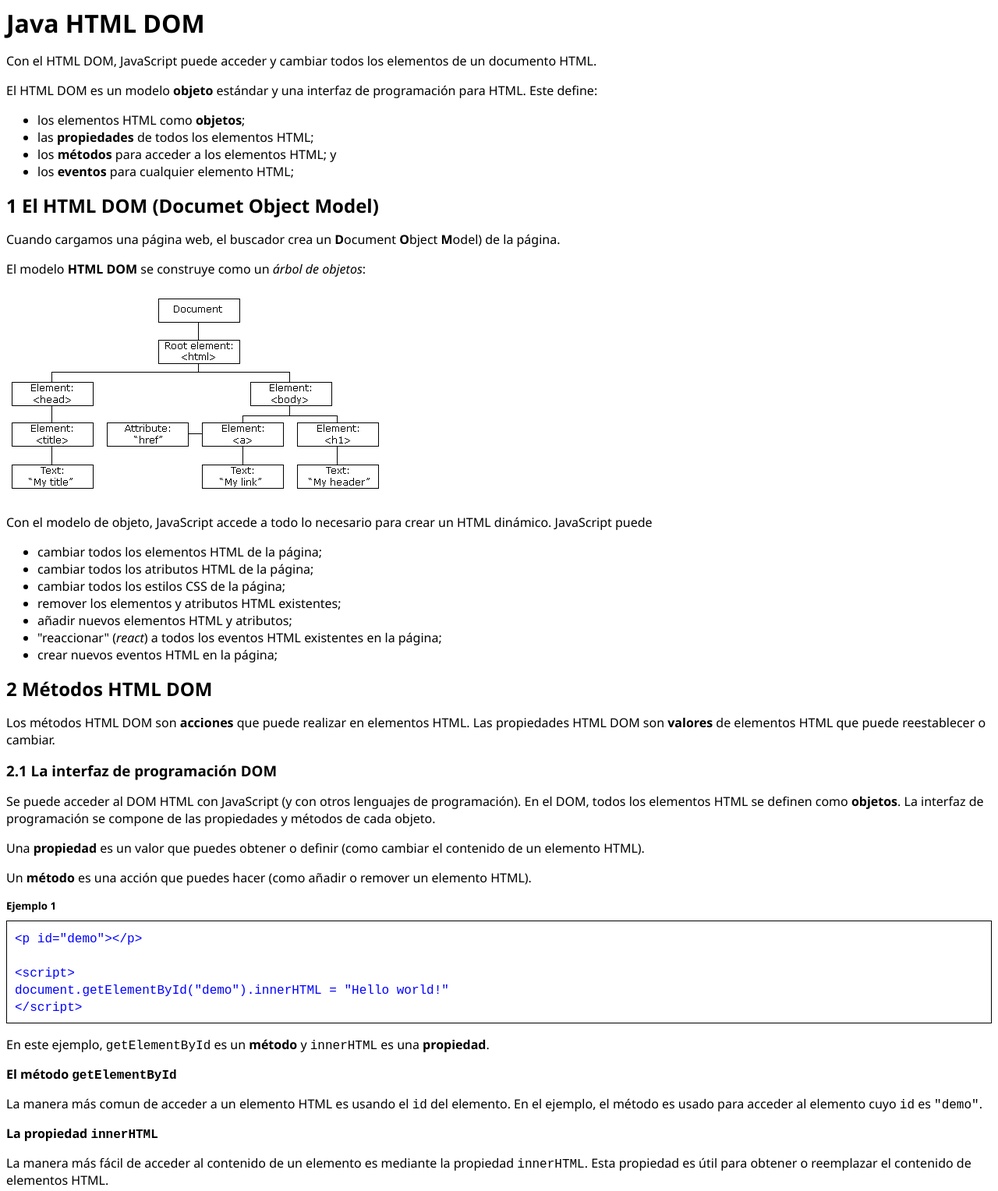
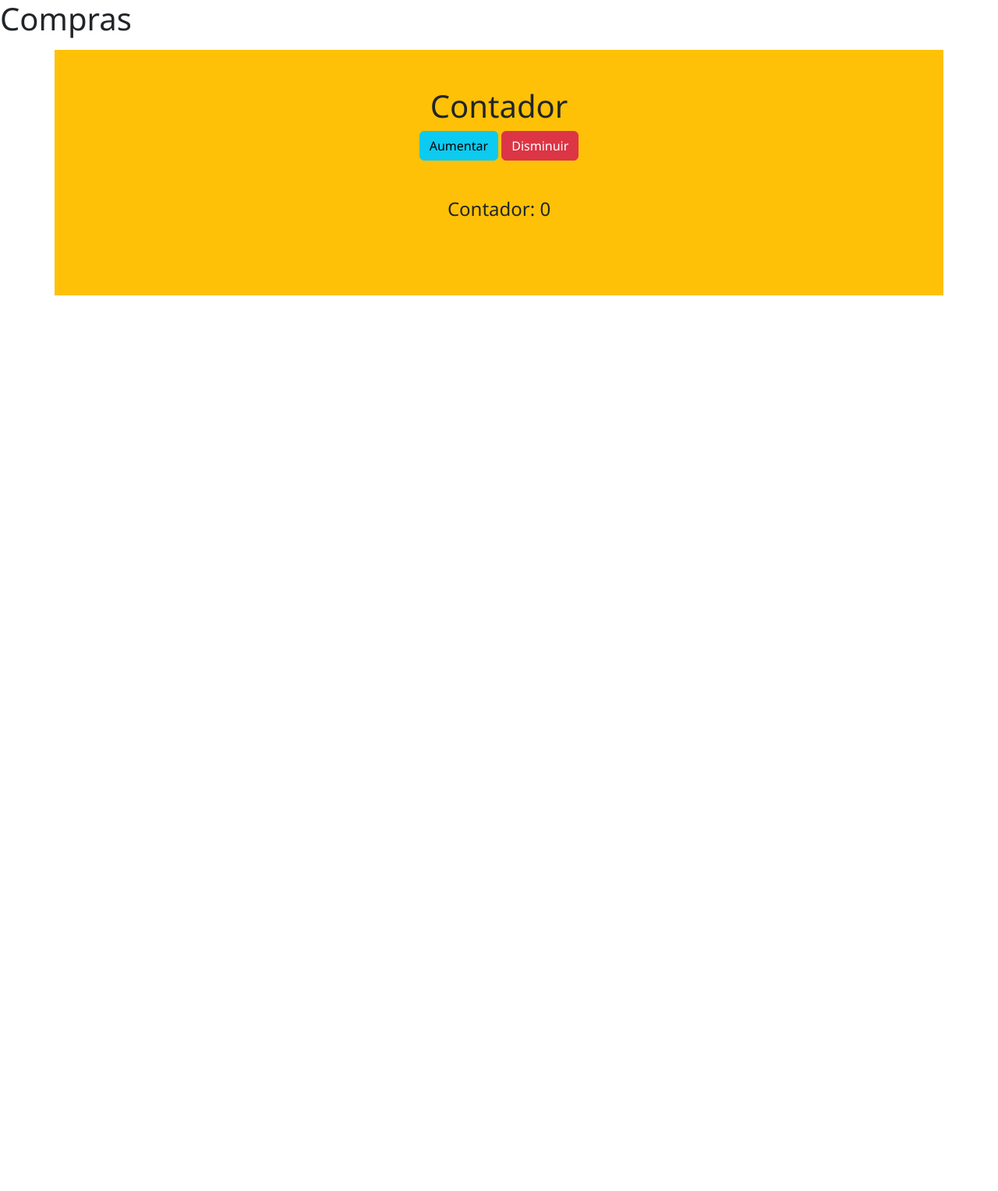
Before and after one commit to fedecolettok/JavaScript-HTML, a plain HTML site: page index.html in a window 1280 px wide. Shown: the whole page at 78% size. After the commit the page ends 800 px from the top, so only its background shows below. Drawn offline with nearby package versions, Linux system fonts and the light colour scheme.

Commit message:
termino el curso de js

```diff
--- /dev/null
+++ b/JavaScript/app.js
@@ -0,0 +1,141 @@
+/*const lista = document.getElementById('lista')
+console.log(lista) //es recomendable verificar que estamos accediendo a ese elemento en cuestión
+const items = document.createElement('li') //hasta ahora solo creamos el elemento 'li', pero como no tiene contenido no se muestra, y además, ese 'li' está "flotando en el aire", pues no le hemos dicho donde posicionarse.
+items.textContent = "Item 1" //tenemos creado el primer 'li' de la lista, pero no le hemos dicho a JS dónde debe ir este elemento
+lista.appendChild(items) //con appendChild le decimos a JS que coloque el elemento 'items' dentro de 'lista'*/
+
+/* const lista = document.getElementById("lista");
+const comidas = ["Pizza", "Hamburguesas", "Empanadas"];
+comidas.forEach((item) => {
+  const li = document.createElement("li"); //creamos la variable 'li' como el elemento que crearemos: <li>
+  li.textContent = item; //le damos el contenido que contendrá cada <li>, que es el ítem
+  lista.appendChild(li); //colocamos el hijo <li> dentro del padre <lista>
+});*/
+
+//Otra manera de hacer es concatenando las cadenas de strings con las comillas invertidas:
+
+/* const lista = document.getElementById("lista");
+const comidas = ["Pizza", "Hamburguesas", "Empanadas"];
+comidas.forEach((item) => {
+  lista.innerHTML += `<li>${item}</li>`
+})*/
+
+/*
+//FRAGMENT
+const lista = document.getElementById("lista");
+const comidas = ["Pizza", "Hamburguesas", "Empanadas"];
+
+const fragment1 = document.createDocumentFragment() //creamos un fragmento
+// const fragment1 = new DocumentFragment(); es otra manera de hacer lo mismo.
+// lo que hará este fragment es permitirnos guardar toda el template o nodo de HTML (la lista) dentro de un fragmento del documento.
+
+
+comidas.forEach(platillo => {
+   const item = document.createElement('li');
+   item.textContent = platillo;
+   fragment1.appendChild(item)
+}); //hasta ahora no se mostrarán los restultados en la página, pues tenemos armado el fragment "fragment1", pero no lo hemos empujado a la <ul>
+lista.appendChild(fragment1) //acá mostramos lo que guardamos en el fragment.
+console.log(fragment1) // #document.fragment
+*/
+
+/*
+   //Insertar Primero
+const lista = document.getElementById("lista");
+const comidas = ["Pizza", "Hamburguesas", "Empanadas"];
+const fragment1 = document.createDocumentFragment();
+
+/* comidas.forEach(element => {
+   const li = document.createElement('li');
+   li.textContent = element;
+   const nodoHijo = fragment1.firstChild
+   console.log(element, nodoHijo) //element = "Pizza", "Hamburg" y "Empanadas", y nodoHijo = "null", "Pizza" y "Pizza".
+   fragment1.insertBefore(li)
+});
+lista.appendChild(fragment1) //
+
+
+comidas.forEach(element => {
+const li = document.createElement('li');
+li.textContent = element;
+const nodoHijo = fragment1.firstChild
+fragment1.insertBefore(li, nodoHijo)
+});
+lista.appendChild(fragment1)
+*/
+
+/*
+//TEMPLATE
+const lista = document.getElementById('lista');
+const comidas = ["Pizza", "Hamburguesas", "Empanadas"];
+const fragment = document.createDocumentFragment();
+/
+comidas.forEach(platillo => {
+   //creamos los <li>:
+   const li = document.createElement('li');
+   //agregamos la clase "list" a cada <li>:
+   li.classList.add("list");
+   //creamos <b>:
+   const b = document.createElement('b');
+   //agregamos texto a <b>:
+   b.textContent = "Nombre: ";
+   //creamos <span>:
+   const span = document.createElement('span');
+   //agregamos clase a <span>
+   span.classList.add('text-danger');
+   //agregamos texto a <span>:
+   span.textContent = platillo;
+   //agregamos nodos hijos a <li>:
+   li.appendChild(b);
+   li.appendChild(span);
+   //agregamos <li> al frgament
+   fragment.appendChild(li)
+});
+lista.appendChild(fragment)
+*
+
+const template1 = document.getElementById('template-li').content
+
+comidas.forEach(plato => {
+   //accedemos al elemento <span> del template y le agregamos el plato
+   // template1.querySelector("span").textContent = plato;
+   template1.querySelector(".text-danger").textContent = plato;
+   //clonamos el elemento plato
+   const clone = template1.cloneNode(true)
+   //const clone = document.importNode(template1, true);
+   //agregamos el elemento plato al fragment
+   fragment.appendChild(clone);
+})
+lista.appendChild(fragment)
+*/
+
+
+/*const btnAumentar = document.querySelector('.btn-info')
+const span = document.getElementById('resultados')
+let contador = 0
+
+btnAumentar.addEventListener('click', () => {
+   contador++;
+   span.textContent = contador
+})
+
+const btnDisminuir = document.querySelector('.btn-danger')
+btnDisminuir.addEventListener('click', () => {
+   contador--;
+   span.textContent = contador
+})*/
+
+//Event delegation
+const container = document.querySelector('.container') //accedemos a la seccion donde se encuentran los botones
+const span = document.getElementById('resultados')
+var contador = 0
+
+container.addEventListener('click', (e) => {
+   if(e.target.classList.contains('btn-info')) {
+      contador ++
+      span.textContent = contador
+   } else {
+      contador --;
+      span.textContent = contador
+   } e.stopPropagation()
+})
--- a/index.html
+++ b/index.html
@@ -6,65 +6,30 @@
   <meta name="viewport" content="width=device-width, initial-scale=1.0">
   <title>JavaScript + HTML</title>
   <link rel="stylesheet" href="CSS/styles.css">
+  <link href="https://cdn.jsdelivr.net/npm/bootstrap@5.3.0-alpha1/dist/css/bootstrap.min.css" rel="stylesheet" integrity="sha384-GLhlTQ8iRABdZLl6O3oVMWSktQOp6b7In1Zl3/Jr59b6EGGoI1aFkw7cmDA6j6gD" crossorigin="anonymous">
+
 </head>
 <body>
-  <h1 class="titulo1">Java HTML DOM</h1>
-  </div>
-  <p>
-    <p>Con el HTML DOM, JavaScript puede acceder y cambiar todos los elementos de un documento HTML.</p>
-    <p>El HTML DOM es un modelo <b>objeto</b> estándar y una interfaz de programación para HTML. Este define:</p>
-    <ul>
-      <li>los elementos HTML como <b>objetos</b>;</li>
-      <li>las <b>propiedades</b> de todos los elementos HTML;</li>
-      <li>los <b>métodos</b> para acceder a los elementos HTML; y</li>
-      <li>los <b>eventos</b> para cualquier elemento HTML;</li>
-    </ul>
-  </p>
-
-  <h2>1 El HTML DOM (Documet Object Model)</h2>
-  <p>Cuando cargamos una página web, el buscador crea un <b>D</b>ocument <b>O</b>bject <b>M</b>odel) de la página.</p>
-  <p>El modelo <b>HTML DOM</b> se construye como un <em>árbol de objetos</em>:</p>
-  <img src="/Images/HTML DOM tree.gif" alt="HTML DOM tree">
-  <p>Con el modelo de objeto, JavaScript accede a todo lo necesario para crear un HTML dinámico. JavaScript puede</p>
-  <ul>
-    <li>cambiar todos los elementos HTML de la página;</li>
-    <li>cambiar todos los atributos HTML de la página;</li>
-    <li>cambiar todos los estilos CSS de la página;</li>
-    <li>remover los elementos y atributos HTML existentes;</li>
-    <li>añadir nuevos elementos HTML y atributos;</li>
-    <li>"reaccionar" (<em>react</em>) a todos los eventos HTML existentes en la página;</li>
-    <li>crear nuevos eventos HTML en la página;</li>
+  <h1>Compras</h1>
+  <ul id="lista">
+    <template id="template-li">
+      <li class="list">
+        <b>Nombre: </b><span class="text-danger">Descripción...</span>
+      </li>
+    </template>
   </ul>
 
+  <section class="container py-5 text-center bg-warning">
+    <h1>Contador</h1>
+    <button type="button" class="btn btn-info">Aumentar</button>
+    <button type="button" class="btn btn-danger">Disminuir</button>
+    <h4 class="my-5">Contador: <span id="resultados">0</span></h4>
+  </section>
 
-  <h2>2 Métodos HTML DOM</h2>
-  <p>Los métodos HTML DOM son <b>acciones</b> que puede realizar en elementos HTML. Las propiedades HTML DOM son <b>valores</b> de elementos HTML que puede reestablecer o cambiar.</p>
 
-  <h3>2.1 La interfaz de programación DOM</h3>
-  <p>Se puede acceder al DOM HTML con JavaScript (y con otros lenguajes de programación). En el DOM, todos los elementos HTML se definen como <b>objetos</b>. La interfaz de programación se compone de las propiedades y métodos de cada objeto.</p>
-  <p>Una <b>propiedad</b> es un valor que puedes obtener o definir (como cambiar el contenido de un elemento HTML).</p>
-  <p>Un <b>método</b> es una acción que puedes hacer (como añadir o remover un elemento HTML).</p>
 
-  <h5>Ejemplo 1</h5>
-  <section class="ejemplo">
-    <code>
-      &lt;p id="demo"&gt;&lt;/p&gt;
-      <br>
-      <br>
-      &lt;script> <br>
-        document.getElementById("demo").innerHTML = "Hello world!"<br>
-        &lt;/script&gt;
-    </code>
-  </section>
-  <code></code>
-  <p>En este ejemplo, <code>getElementById</code> es un <b>método</b> y <code>innerHTML</code> es una <b>propiedad</b>.</p>
-
-  <h4>El método <code>getElementById</code></h4>
-  <p>La manera más comun de acceder a un elemento HTML es usando el <code>id</code> del elemento. En el ejemplo, el método es usado para acceder al elemento cuyo <code>id</code> es <code>"demo"</code>.</p>
-
-  <h4>La propiedad <code>innerHTML</code></h4>
-  <p>La manera más fácil de acceder al contenido de un elemento es mediante la propiedad <code>innerHTML</code>. Esta propiedad es útil para obtener o reemplazar el contenido de elementos HTML.</p>
-
+  <script src="JavaScript/app.js"></script>
+  <script src="https://cdn.jsdelivr.net/npm/bootstrap@5.3.0-alpha1/dist/js/bootstrap.bundle.min.js" integrity="sha384-w76AqPfDkMBDXo30jS1Sgez6pr3x5MlQ1ZAGC+nuZB+EYdgRZgiwxhTBTkF7CXvN" crossorigin="anonymous"></script>
 
 </body>
 </html>
```
